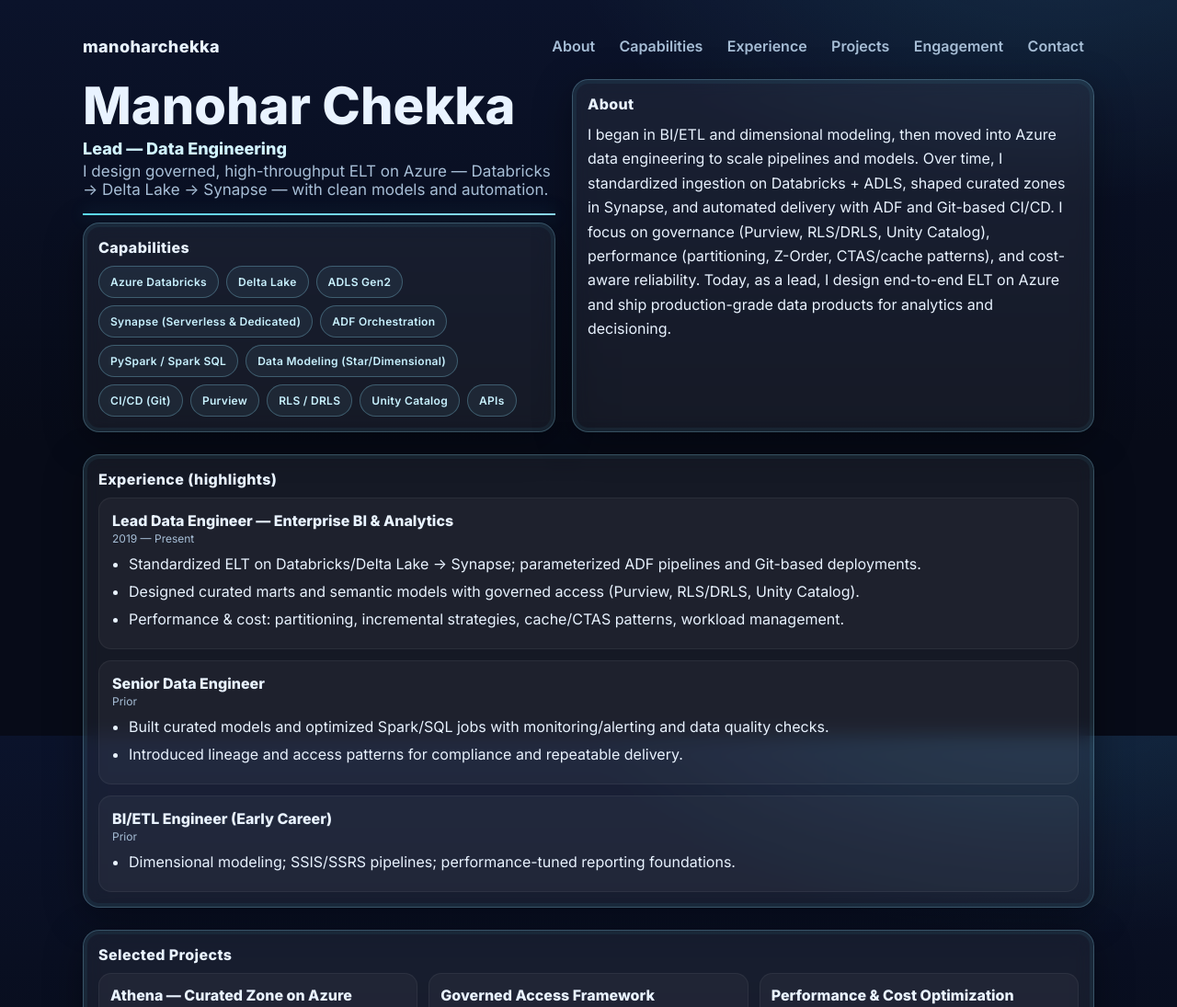
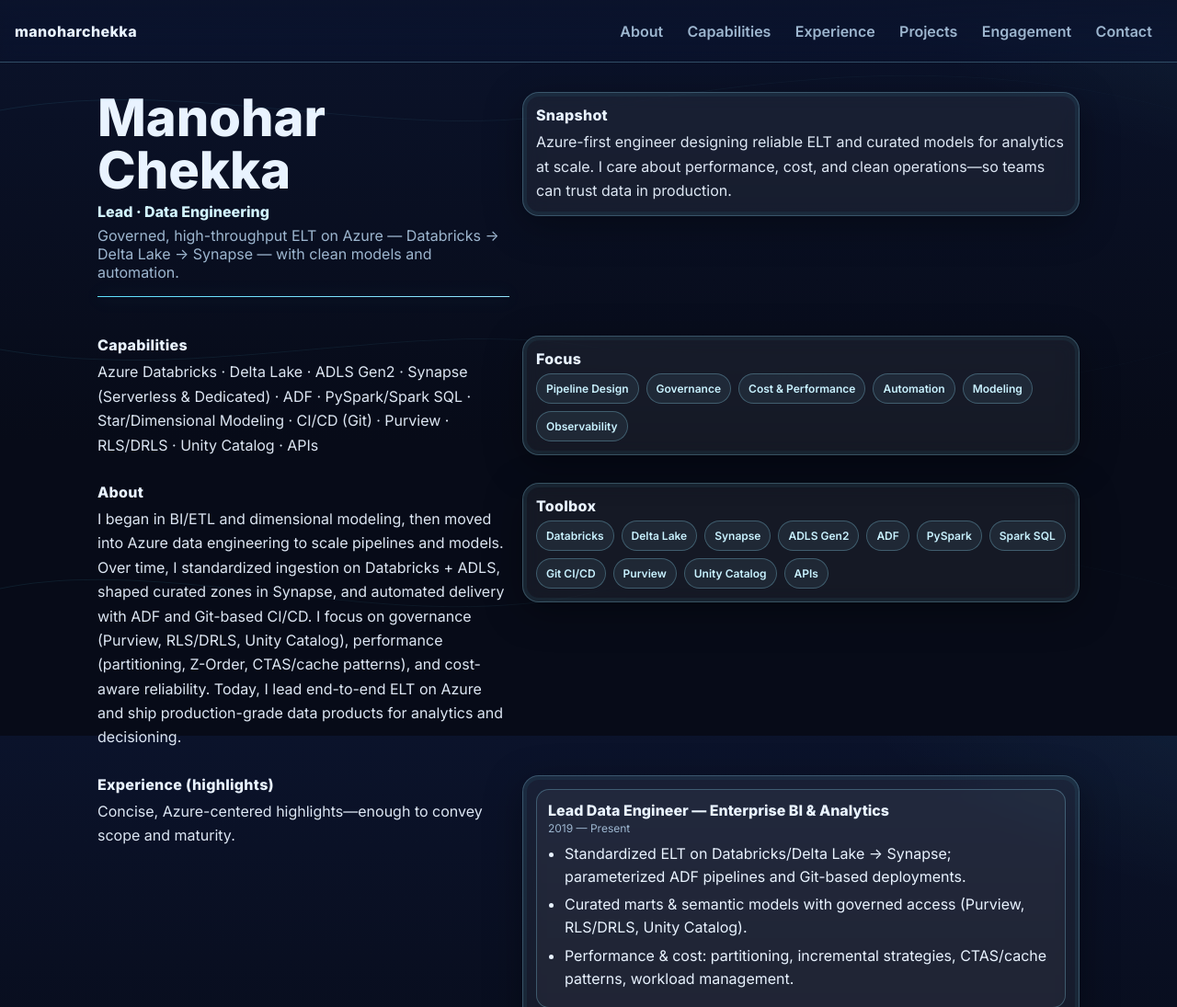
Before and after one commit to MC140/iammanohar, a plain HTML site: page index.html in a window 1280 px wide. Shown: the top 1095 px of the page at 92% size. Drawn offline with Linux system fonts and the light colour scheme.

Commit message:
Update index.html

```diff
--- a/index.html
+++ b/index.html
@@ -3,208 +3,216 @@
 <head>
 <meta charset="utf-8" />
 <meta name="viewport" content="width=device-width, initial-scale=1, viewport-fit=cover" />
-  <meta name="theme-color" content="#0b132b" />
-  <title>Manohar Chekka — Lead Data Engineering</title>
-  <meta name="description" content="Lead — Data Engineering. Azure Databricks · Delta Lake · ADLS Gen2 · Synapse · ADF · PySpark · Governance." />
+<title>Manohar Chekka — Lead · Data Engineering</title>
+<meta name="description" content="Lead — Data Engineering on Azure · Databricks · Delta Lake · Synapse · ADF · PySpark · Governance." />
 <link rel="preconnect" href="https://fonts.googleapis.com">
 <link rel="preconnect" href="https://fonts.gstatic.com" crossorigin>
 <link href="https://fonts.googleapis.com/css2?family=Inter:wght@400;600;800&display=swap" rel="stylesheet">
-
 <style>
 :root{
-      --bg:#070b18; --bg2:#0b132b;
-      --ink:#e9f3ff; --muted:#a7bed6;
-      --accent:#5ee1ff; --accent2:#93e5ff;
-      --glass: rgba(255,255,255,0.06);
-      --stroke: rgba(147,229,255,0.28);
-      --ring: rgba(94,225,255,0.35);
-      --gap: 16px;
+  --bg:#070b18; --bg2:#0b132b; --ink:#e9f3ff; --muted:#9db6cf;
+  --accent:#5ee1ff; --accent2:#93e5ff; --line:rgba(147,229,255,.28);
+  --glass:rgba(255,255,255,.06);
 }
 *{box-sizing:border-box}
 html,body{height:100%}
 body{
-      margin:0; color:var(--ink);
-      background:
-        radial-gradient(900px 500px at 90% -10%, rgba(94,225,255,.12), transparent 60%),
-        linear-gradient(180deg, var(--bg2), var(--bg) 60%);
+  margin:0;color:var(--ink);background:
+    radial-gradient(1100px 600px at 120% -20%, rgba(94,225,255,.12), transparent 60%),
+    linear-gradient(180deg,var(--bg2),var(--bg) 60%);
   font-family:'Inter',system-ui,-apple-system,Segoe UI,Roboto,sans-serif;
   -webkit-font-smoothing:antialiased;
-      padding:clamp(12px, 4vh, 52px);
-    }
-    .wrap{width:min(1100px, 92vw); margin:0 auto}
-
-    /* Header */
-    header{
-      display:flex; align-items:center; justify-content:space-between; gap:10px;
-      margin-bottom:18px;
-    }
-    .brand{font-size:clamp(16px,2.2vw,18px); font-weight:800; letter-spacing:.4px}
-    .nav a{
-      color:var(--muted); text-decoration:none; font-weight:600;
-      padding:.6rem .8rem; border-radius:10px; display:inline-block;
-    }
-    .nav a:hover{color:var(--ink); background:rgba(255,255,255,.04)}
-    .nav{display:none}
-    .nav.open{display:block; position:absolute; top:64px; right:clamp(12px,4vw,32px); background:rgba(11,19,43,.98);
-      border:1px solid var(--stroke); border-radius:14px; padding:6px; z-index:30}
-    .nav.open a{display:block; min-width:200px}
-
-    /* Hamburger for mobile */
-    .menu-btn{
-      display:inline-flex; align-items:center; justify-content:center;
-      width:44px; height:44px; border-radius:12px; border:1px solid var(--stroke);
-      background:var(--glass); color:var(--ink); cursor:pointer;
-    }
-    .menu-btn svg{width:22px; height:22px}
-    @media(min-width:980px){
-      .menu-btn{display:none}
-      .nav{display:flex; gap:4px; position:static}
-      .nav.open{display:flex; background:transparent; border:none; padding:0}
-      .nav a{padding:.5rem .7rem}
 }
 
-    /* Hero */
-    .hero{display:grid; gap:18px; grid-template-columns:1fr; margin-top:10px}
-    @media(min-width:980px){ .hero{grid-template-columns:.95fr 1.05fr} }
-    h1{font-size:clamp(26px, 5vw, 56px); margin:0; line-height:1.05}
-    .role{font-weight:800; color:#d2f4ff; margin-top:6px; font-size:clamp(14px,2.2vw,18px)}
-    .tag{color:var(--muted); font-size:clamp(13px,2.1vw,17px); margin-top:4px}
-    .accent{
-      height:2px; width:100%; margin:16px 0 8px;
-      background:linear-gradient(90deg, var(--accent), var(--accent2));
-      box-shadow:0 0 18px var(--ring);
-      transform-origin:left; animation:sweep 1.1s ease .2s both
+/* Layout: sidebar + scroll sections (mobile-first) */
+.wrapper{display:flex;flex-direction:column;min-height:100dvh}
+.sidebar{
+  position:sticky;top:0;z-index:10;
+  display:flex;align-items:center;justify-content:space-between;gap:10px;
+  padding:14px 16px;border-bottom:1px solid var(--line);
+  backdrop-filter:saturate(120%) blur(8px);background:linear-gradient(180deg,rgba(11,19,43,.85),rgba(11,19,43,.45));
 }
-    @keyframes sweep{from{transform:scaleX(0)}to{transform:scaleX(1)}}
-
-    /* Panels */
-    .panel{
-      border-radius:18px; background:var(--glass);
-      border:1px solid var(--stroke);
-      padding:clamp(12px,2.4vw,16px); backdrop-filter: blur(10px);
-      box-shadow:0 10px 40px rgba(0,0,0,.35), 0 0 0 4px rgba(94,225,255,.06) inset;
-      opacity:0; transform:translateY(10px);
-      transition: opacity .5s ease .05s, transform .5s ease .05s;
+.brand{font-weight:800;letter-spacing:.4px}
+.menu a{
+  color:var(--muted);text-decoration:none;font-weight:600;padding:.6rem .7rem;border-radius:10px;
 }
-    .panel.reveal{opacity:1; transform:translateY(0)}
-
-    /* Chips */
-    .chips{display:flex; gap:8px; flex-wrap:wrap; margin-top:8px}
-    .chip{
-      padding:9px 12px; border-radius:999px; border:1px solid var(--stroke);
-      color:#c9f2ff; background:rgba(147,229,255,.07);
-      font-weight:600; font-size:12px; letter-spacing:.3px
+.menu a:hover{color:var(--ink);background:rgba(255,255,255,.05)}
+.menu{display:none}
+.burger{
+  width:44px;height:44px;border-radius:12px;border:1px solid var(--line);background:var(--glass);
+  display:inline-flex;align-items:center;justify-content:center;color:var(--ink);cursor:pointer;
+}
+.burger svg{width:22px;height:22px}
+@media(min-width:980px){
+  .burger{display:none}
+  .menu{display:flex;gap:4px}
 }
 
-    section{margin-top:24px}
-    .sec-title{font-weight:800; letter-spacing:.4px; margin:0 0 10px 0; font-size:clamp(14px,2.2vw,16px)}
+/* Mobile flyout */
+.fly{display:none;position:fixed;right:12px;top:64px;background:rgba(11,19,43,.98);border:1px solid var(--line);border-radius:14px;padding:6px}
+.fly a{display:block;min-width:200px}
+.fly.open{display:block}
 
-    /* Two-column blocks become single column on mobile */
-    .grid2{display:grid; gap:12px}
-    @media(min-width:780px){ .grid2{grid-template-columns:1fr 1fr} }
+/* Sections */
+main{padding:18px 16px;max-width:1100px;margin:0 auto}
+.section{display:grid;gap:14px;margin:28px 0}
+@media(min-width:980px){ .section{grid-template-columns: .85fr 1.15fr;align-items:start} }
 
-    /* Experience */
-    .exp{display:grid; gap:12px}
-    .rolecard{
-      background:rgba(255,255,255,.04); border:1px solid rgba(255,255,255,.06);
-      border-radius:14px; padding:clamp(12px,2.4vw,14px)
+.h1{font-size:clamp(28px,5vw,56px);font-weight:800;line-height:1.02;margin:0}
+.role{font-weight:800;color:#d2f4ff;margin-top:6px}
+.tag{color:var(--muted);margin-top:6px}
+.rule{height:1px;background:linear-gradient(90deg,var(--accent),var(--accent2));box-shadow:0 0 18px rgba(94,225,255,.35);margin:14px 0}
+
+.panel{
+  border:1px solid var(--line);background:var(--glass);border-radius:18px;
+  padding:14px;backdrop-filter:blur(10px);box-shadow:0 10px 40px rgba(0,0,0,.35), 0 0 0 4px rgba(94,225,255,.06) inset;
+  opacity:0;transform:translateY(8px);transition:opacity .5s ease, transform .5s ease;
 }
-    .rolecard .t{font-weight:800; font-size:clamp(14px,2.2vw,16px)}
-    .rolecard .w{font-size:12px; color:var(--muted); margin-top:2px}
-    .rolecard ul{margin:8px 0 0 18px; padding:0}
-    .rolecard ul li{margin:6px 0; line-height:1.5}
+.reveal{opacity:1;transform:none}
 
-    /* Projects */
-    .cards{display:grid; gap:12px}
-    @media(min-width:980px){ .cards{grid-template-columns:1fr 1fr 1fr} }
-    .card{border:1px solid rgba(255,255,255,.06); border-radius:14px; background:rgba(255,255,255,.04); padding:12px}
-    .card h4{margin:.1rem 0 .4rem; font-size:clamp(14px,2.2vw,16px)}
-    .card p{margin:0; color:#dfeeff; font-size:clamp(13px,2vw,14px)}
+.chips{display:flex;gap:8px;flex-wrap:wrap;margin-top:6px}
+.chip{padding:8px 10px;border-radius:999px;border:1px solid var(--line);color:#c9f2ff;background:rgba(147,229,255,.08);font-weight:600;font-size:12px}
 
-    /* Contact */
-    .contact a{color:var(--accent)} .contact a:hover{text-decoration:underline}
+.subttl{font-weight:800;margin-bottom:6px;letter-spacing:.3px}
+.p{color:var(--ink);opacity:.95;line-height:1.65;margin:0}
 
-    /* Reduce motion preference */
-    @media (prefers-reduced-motion: reduce){
-      .accent{animation:none}
-      .panel{transition:none}
-    }
+/* Experience cards */
+.exp{display:grid;gap:12px}
+.card{border:1px solid var(--line);border-radius:14px;background:rgba(255,255,255,.04);padding:12px}
+.card .t{font-weight:800}
+.card .w{font-size:12px;color:var(--muted);margin-top:2px}
+.card ul{margin:8px 0 0 18px;padding:0}
+.card li{margin:6px 0;line-height:1.55}
+
+/* Projects grid */
+.grid{display:grid;gap:12px}
+@media(min-width:980px){ .grid{grid-template-columns:1fr 1fr 1fr} }
+.tile{border:1px solid var(--line);border-radius:14px;background:rgba(255,255,255,.04);padding:12px}
+.tile h4{margin:.1rem 0 .3rem;font-size:16px}
+.tile p{margin:0;color:#dfeeff;font-size:14px}
+
+/* Accent lines behind content (tasteful, not copy) */
+.lines{position:fixed;inset:0;pointer-events:none;opacity:.35}
+.lines svg{width:100%;height:100%}
+footer{display:flex;justify-content:space-between;flex-wrap:wrap;gap:10px;color:#86a8c3;padding:20px 16px;max-width:1100px;margin:16px auto 24px}
+footer a{color:#9fdcff;text-decoration:none}
+footer a:hover{text-decoration:underline}
 </style>
 </head>
 <body>
-  <div class="wrap">
-    <header>
+<div class="lines" aria-hidden="true">
+  <svg viewBox="0 0 1200 800" preserveAspectRatio="none">
+    <defs>
+      <linearGradient id="g" x1="0" x2="1">
+        <stop offset="0%" stop-color="#5ee1ff" stop-opacity=".25"/>
+        <stop offset="100%" stop-color="#93e5ff" stop-opacity=".05"/>
+      </linearGradient>
+    </defs>
+    <path d="M0,120 C200,80 400,160 600,120 S1000,60 1200,120" fill="none" stroke="url(#g)" stroke-width="1"/>
+    <path d="M0,380 C220,420 420,340 620,380 S1020,440 1200,380" fill="none" stroke="url(#g)" stroke-width="1"/>
+    <path d="M0,640 C180,600 420,700 620,640 S1000,580 1200,640" fill="none" stroke="url(#g)" stroke-width="1"/>
+  </svg>
+</div>
+
+<div class="wrapper">
+  <!-- Sticky top -->
+  <header class="sidebar">
     <div class="brand">manoharchekka</div>
-
-      <!-- Mobile menu button -->
-      <button class="menu-btn" id="menuBtn" aria-label="Toggle navigation" aria-controls="siteNav" aria-expanded="false">
-        <svg viewBox="0 0 24 24" fill="none" stroke="currentColor" aria-hidden="true">
-          <path stroke-linecap="round" stroke-linejoin="round" stroke-width="2"
-                d="M4 6h16M4 12h16M4 18h16"/>
-        </svg>
+    <button class="burger" id="burger" aria-controls="fly" aria-expanded="false" aria-label="Open navigation">
+      <svg viewBox="0 0 24 24" fill="none" stroke="currentColor"><path stroke-linecap="round" stroke-linejoin="round" stroke-width="2" d="M4 6h16M4 12h16M8 18h12"/></svg>
     </button>
-
-      <!-- Nav -->
-      <nav id="siteNav" class="nav" role="navigation">
+    <nav class="menu" aria-label="Primary">
       <a href="#about">About</a>
       <a href="#skills">Capabilities</a>
-        <a href="#experience">Experience</a>
-        <a href="#projects">Projects</a>
-        <a href="#engagement">Engagement</a>
+      <a href="#exp">Experience</a>
+      <a href="#proj">Projects</a>
+      <a href="#engage">Engagement</a>
+      <a href="#contact">Contact</a>
+    </nav>
+    <nav id="fly" class="fly" role="dialog" aria-modal="true" aria-label="Mobile menu">
+      <a href="#about">About</a>
+      <a href="#skills">Capabilities</a>
+      <a href="#exp">Experience</a>
+      <a href="#proj">Projects</a>
+      <a href="#engage">Engagement</a>
       <a href="#contact">Contact</a>
     </nav>
   </header>
 
-    <section class="hero">
+  <main>
+    <!-- HERO -->
+    <section class="section" id="home" style="margin-top:14px">
       <div>
-        <h1>Manohar Chekka</h1>
-        <div class="role">Lead — Data Engineering</div>
-        <div class="tag">I design governed, high-throughput ELT on Azure — Databricks → Delta Lake → Synapse — with clean models and automation.</div>
-        <div class="accent"></div>
-
-        <div class="panel" id="skills">
-          <div class="sec-title">Capabilities</div>
-          <div class="chips">
-            <span class="chip">Azure Databricks</span>
-            <span class="chip">Delta Lake</span>
-            <span class="chip">ADLS Gen2</span>
-            <span class="chip">Synapse (Serverless & Dedicated)</span>
-            <span class="chip">ADF Orchestration</span>
-            <span class="chip">PySpark / Spark SQL</span>
-            <span class="chip">Data Modeling (Star/Dimensional)</span>
-            <span class="chip">CI/CD (Git)</span>
-            <span class="chip">Purview</span>
-            <span class="chip">RLS / DRLS</span>
-            <span class="chip">Unity Catalog</span>
-            <span class="chip">APIs</span>
-          </div>
-        </div>
+        <h1 class="h1">Manohar Chekka</h1>
+        <div class="role">Lead · Data Engineering</div>
+        <p class="tag">Governed, high-throughput ELT on Azure — Databricks → Delta Lake → Synapse — with clean models and automation.</p>
+        <div class="rule"></div>
       </div>
 
-      <div class="panel" id="about">
-        <div class="sec-title">About</div>
-        <p style="line-height:1.65; margin:0">
-          I began in BI/ETL and dimensional modeling, then moved into Azure data engineering to scale pipelines and models.
-          Over time, I standardized ingestion on Databricks + ADLS, shaped curated zones in Synapse, and automated delivery with ADF and Git-based CI/CD.
-          I focus on governance (Purview, RLS/DRLS, Unity Catalog), performance (partitioning, Z-Order, CTAS/cache patterns), and cost-aware reliability.
-          Today, as a lead, I design end-to-end ELT on Azure and ship production-grade data products for analytics and decisioning.
+      <div class="panel reveal">
+        <div class="subttl">Snapshot</div>
+        <p class="p">
+          Azure-first engineer designing reliable ELT and curated models for analytics at scale.
+          I care about performance, cost, and clean operations—so teams can trust data in production.
         </p>
       </div>
     </section>
 
-    <section id="experience" class="panel">
-      <div class="sec-title">Experience (highlights)</div>
+    <!-- CAPABILITIES -->
+    <section class="section" id="skills">
+      <div>
+        <div class="subttl">Capabilities</div>
+        <p class="p" style="margin-top:6px">Azure Databricks · Delta Lake · ADLS Gen2 · Synapse (Serverless & Dedicated) · ADF · PySpark/Spark SQL · Star/Dimensional Modeling · CI/CD (Git) · Purview · RLS/DRLS · Unity Catalog · APIs</p>
+      </div>
+      <div class="panel reveal">
+        <div class="subttl">Focus</div>
+        <div class="chips">
+          <span class="chip">Pipeline Design</span><span class="chip">Governance</span><span class="chip">Cost & Performance</span>
+          <span class="chip">Automation</span><span class="chip">Modeling</span><span class="chip">Observability</span>
+        </div>
+      </div>
+    </section>
+
+    <!-- ABOUT -->
+    <section class="section" id="about">
+      <div>
+        <div class="subttl">About</div>
+        <p class="p">
+          I began in BI/ETL and dimensional modeling, then moved into Azure data engineering to scale pipelines and models.
+          Over time, I standardized ingestion on Databricks + ADLS, shaped curated zones in Synapse, and automated delivery with ADF and Git-based CI/CD.
+          I focus on governance (Purview, RLS/DRLS, Unity Catalog), performance (partitioning, Z-Order, CTAS/cache patterns), and cost-aware reliability.
+          Today, I lead end-to-end ELT on Azure and ship production-grade data products for analytics and decisioning.
+        </p>
+      </div>
+      <div class="panel reveal">
+        <div class="subttl">Toolbox</div>
+        <div class="chips">
+          <span class="chip">Databricks</span><span class="chip">Delta Lake</span><span class="chip">Synapse</span>
+          <span class="chip">ADLS Gen2</span><span class="chip">ADF</span><span class="chip">PySpark</span>
+          <span class="chip">Spark SQL</span><span class="chip">Git CI/CD</span><span class="chip">Purview</span>
+          <span class="chip">Unity Catalog</span><span class="chip">APIs</span>
+        </div>
+      </div>
+    </section>
+
+    <!-- EXPERIENCE -->
+    <section class="section" id="exp">
+      <div>
+        <div class="subttl">Experience (highlights)</div>
+        <p class="p">Concise, Azure-centered highlights—enough to convey scope and maturity.</p>
+      </div>
+      <div class="panel reveal">
         <div class="exp">
-        <div class="rolecard">
+          <div class="card">
             <div class="t">Lead Data Engineer — Enterprise BI & Analytics</div>
             <div class="w">2019 — Present</div>
             <ul>
               <li>Standardized ELT on Databricks/Delta Lake → Synapse; parameterized ADF pipelines and Git-based deployments.</li>
-            <li>Designed curated marts and semantic models with governed access (Purview, RLS/DRLS, Unity Catalog).</li>
-            <li>Performance & cost: partitioning, incremental strategies, cache/CTAS patterns, workload management.</li>
+              <li>Curated marts & semantic models with governed access (Purview, RLS/DRLS, Unity Catalog).</li>
+              <li>Performance & cost: partitioning, incremental strategies, CTAS/cache patterns, workload management.</li>
             </ul>
           </div>
-        <div class="rolecard">
+          <div class="card">
             <div class="t">Senior Data Engineer</div>
             <div class="w">Prior</div>
             <ul>
@@ -212,7 +220,7 @@
               <li>Introduced lineage and access patterns for compliance and repeatable delivery.</li>
             </ul>
           </div>
-        <div class="rolecard">
+          <div class="card">
             <div class="t">BI/ETL Engineer (Early Career)</div>
             <div class="w">Prior</div>
             <ul>
@@ -220,49 +228,64 @@
             </ul>
           </div>
         </div>
+      </div>
     </section>
 
-    <section id="projects" class="panel">
-      <div class="sec-title">Selected Projects</div>
-      <div class="cards">
-        <div class="card">
+    <!-- PROJECTS -->
+    <section class="section" id="proj">
+      <div>
+        <div class="subttl">Selected Projects</div>
+        <p class="p">Representative Azure builds—governed, performant, and reliable.</p>
+      </div>
+      <div class="panel reveal">
+        <div class="grid">
+          <div class="tile">
             <h4>Athena — Curated Zone on Azure</h4>
             <p>Parameterized ingestion on Databricks; Delta schemas with partitioning/Z-Order; Synapse star models; governed access and refresh SLAs.</p>
           </div>
-        <div class="card">
+          <div class="tile">
             <h4>Governed Access Framework</h4>
-          <p>AD group strategy, RLS/DRLS patterns, Purview classification/lineage; deployment guardrails via CI/CD.</p>
+            <p>AD group strategy, RLS/DRLS patterns, Purview classification/lineage; CI/CD guardrails for consistent releases.</p>
           </div>
-        <div class="card">
+          <div class="tile">
             <h4>Performance & Cost Optimization</h4>
             <p>Incremental strategies, CTAS/cache patterns, workload management, telemetry for SLAs and cost control.</p>
           </div>
         </div>
+      </div>
     </section>
 
-    <section id="engagement" class="panel">
-      <div class="sec-title">Community & Industry Engagement</div>
-      <ul style="margin:8px 0 0 18px; line-height:1.6">
-        <li>Active in the Microsoft ecosystem: engaged with product teams and public community channels around Azure data, Power BI, and Fabric.</li>
-        <li>Regular participant in Fabric-focused events and webinars; shares practical feedback and patterns with peers.</li>
+    <!-- ENGAGEMENT -->
+    <section class="section" id="engage">
+      <div>
+        <div class="subttl">Community & Industry Engagement</div>
+        <p class="p">Subtle, credible involvement—no hype.</p>
+      </div>
+      <div class="panel reveal">
+        <ul class="p" style="margin:0 0 0 18px;padding:0">
+          <li>Active in the Microsoft ecosystem; engaged with product teams and public channels across Azure data, Power BI, and Fabric.</li>
+          <li>Regular participant in Fabric-focused events and webinars; shares pragmatic feedback and patterns with peers.</li>
           <li>Occasional contributor on public forums (e.g., Power BI Community, Stack Overflow) emphasizing governed, production-grade analytics.</li>
         </ul>
+      </div>
     </section>
 
-    <section id="contact" class="panel contact">
-      <div class="sec-title">Contact</div>
-      <p style="margin:0">Email: <a href="mailto:manoharch0698@gmail.com">manoharch0698@gmail.com</a></p>
+    <!-- CONTACT -->
+    <section class="section" id="contact">
+      <div>
+        <div class="subttl">Contact</div>
+        <p class="p">Email is best for quick intros or collaboration.</p>
+      </div>
+      <div class="panel reveal">
+        <p class="p" style="margin:0">Email: <a href="mailto:manoharch0698@gmail.com" style="color:#9fdcff">manoharch0698@gmail.com</a></p>
+      </div>
     </section>
+  </main>
 
-    <footer style="margin-top:24px; display:flex; justify-content:space-between; gap:10px; flex-wrap:wrap; color:var(--muted); font-size:12px">
+  <footer>
     <div>© <span id="year"></span> Manohar Chekka</div>
-      <div class="links">
-        <a class="nav_link" href="#about">About</a>
-        <a class="nav_link" href="#skills">Capabilities</a>
-        <a class="nav_link" href="#experience">Experience</a>
-        <a class="nav_link" href="#projects">Projects</a>
-        <a class="nav_link" href="#engagement">Engagement</a>
-        <a class="nav_link" href="#contact">Contact</a>
+    <div>
+      <a href="#about">About</a> · <a href="#skills">Capabilities</a> · <a href="#exp">Experience</a> · <a href="#proj">Projects</a> · <a href="#engage">Engagement</a> · <a href="#contact">Contact</a>
     </div>
   </footer>
 </div>
@@ -271,21 +294,20 @@
 // Year
 document.getElementById('year').textContent = new Date().getFullYear();
 
-    // Mobile nav toggle
-    const btn = document.getElementById('menuBtn');
-    const nav = document.getElementById('siteNav');
-    btn.addEventListener('click', ()=>{
-      const open = nav.classList.toggle('open');
-      btn.setAttribute('aria-expanded', open ? 'true' : 'false');
+// Mobile nav
+const b = document.getElementById('burger');
+const fly = document.getElementById('fly');
+b.addEventListener('click', () => {
+  const open = fly.classList.toggle('open');
+  b.setAttribute('aria-expanded', open ? 'true' : 'false');
 });
-    // Close nav when a link is clicked (mobile)
-    nav.querySelectorAll('a').forEach(a => a.addEventListener('click', ()=> nav.classList.remove('open')));
+fly.querySelectorAll('a').forEach(a => a.addEventListener('click', ()=> fly.classList.remove('open')));
 
 // Reveal on scroll
 const io = new IntersectionObserver((entries)=>{
-      entries.forEach(e => { if (e.isIntersecting) e.target.classList.add('reveal'); });
-    }, { threshold:.12 });
-    document.querySelectorAll('.panel,.card,.rolecard').forEach(el => io.observe(el));
+  entries.forEach(e=>{ if(e.isIntersecting){ e.target.classList.add('reveal'); io.unobserve(e.target); }});
+},{threshold:.14});
+document.querySelectorAll('.panel').forEach(el=> io.observe(el));
 </script>
 </body>
 </html>
```
Lines whose indentation alone changed are shown as unchanged.
